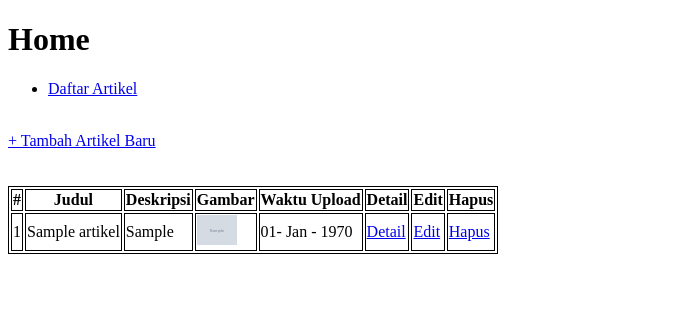
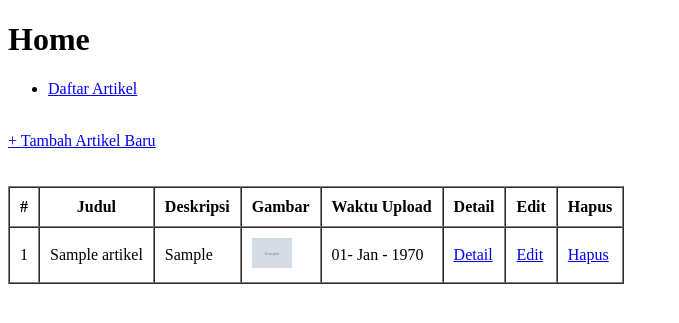
Before and after one commit to ribafs/crud-artikel-php, a PHP site: page / in a window 1280 px wide. Shown: the top 323 px of the page, without its empty margins (0-679 px from the left). Run offline with PHP 8.4, Linux system fonts and the light colour scheme; tables that the repository leaves empty hold one stand-in row (values such as "Sample post"); grey boxes marked "Sample" are stand-in pictures.

Commit message:
Update index.php

```diff
--- a/index.php
+++ b/index.php
@@ -15,14 +15,6 @@ $artikel = query("SELECT * FROM artikel");
     <meta http-equiv="X-UA-Compatible" content="IE=edge">
     <meta name="viewport" content="width=device-width, initial-scale=1.0">
     <title>Home</title>
-
-    <style>
-        table,
-        th,
-        td {
-            border: 1px solid black;
-        }
-    </style>
 </head>
 
 <body>
@@ -40,7 +32,7 @@ $artikel = query("SELECT * FROM artikel");
 
     <br>
 
-    <table>
+    <table border="1" cellpadding="10" cellspacing="0">
         <tr>
             <th>#</th>
             <th>Judul</th>
```
